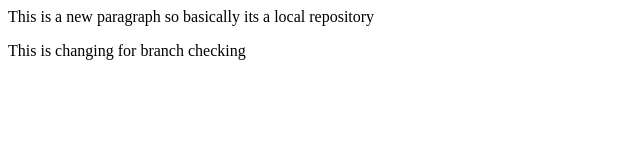
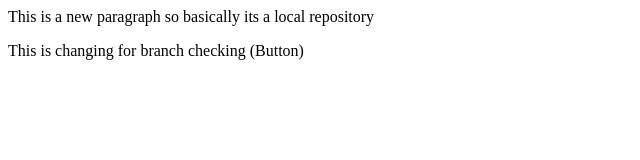
Before and after one commit to Sazid-Reza/localrepo, a plain HTML site: page index.html in a window 1280 px wide. Shown: the full height of the page, 0-640 px from the left. Drawn offline with Linux system fonts and the light colour scheme.

Commit message:
Add button

```diff
--- a/index.html
+++ b/index.html
@@ -1,4 +1,4 @@
 <p>This is a new paragraph
     so basically its a local repository
 </p>
-<p>This is changing for branch checking </p>
+<p>This is changing for branch checking  (Button)</p>
```
